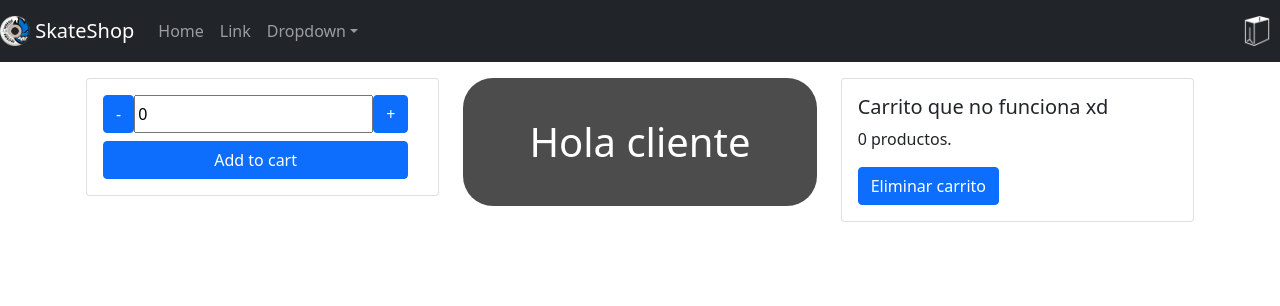
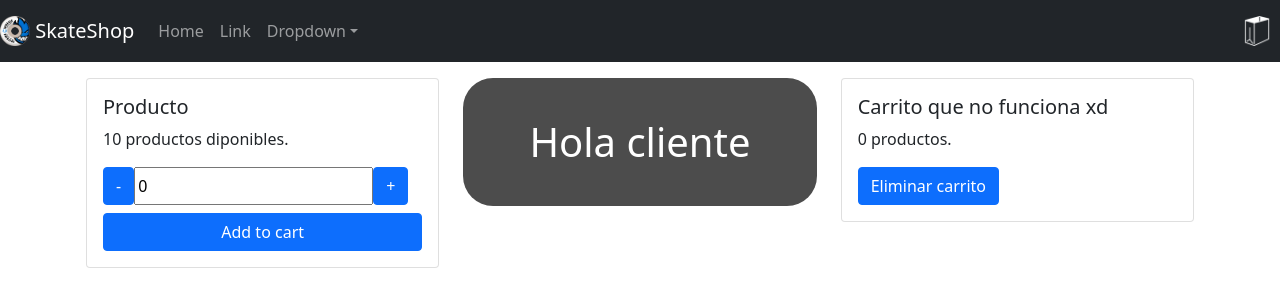
Before and after one commit to marcos-parengo-c/Tienda-de-skate, a React (Create React App) app: page / in a window 1280 px wide. Shown: the top 306 px of the page. Built offline with nearby package versions, Linux system fonts and the light colour scheme.

Commit message:
Titulo y stock en la card del producto

```diff
--- a/src/containers/ItemListContainer/Contador/index.jsx
+++ b/src/containers/ItemListContainer/Contador/index.jsx
@@ -10,20 +10,22 @@ const Contador = ({ firstStock }) => {
         <Col>
             <div className="card">
                 <div class="card-body">
-                            <div class="d-grid gap-2 col-6 ml-auto">
+                    <h5 className="card-title">Producto</h5>
+                    <p className="card-text">{stock} productos diponibles.</p>
+                    <div class="d-grid gap-2 col-12 ml-auto">
                         <div class="d-flex justify-content-start">
                             <button type="button" className="btn btn-primary" onClick={() => { if (contador > 0) { setContador(contador - 1) } }}>-</button>
                             <input type="number" className="num" value={contador} />
                             <button type="button" className="btn btn-primary" onClick={() => {
-                                         if(contador<stock){
+                                if (contador < stock) {
                                     setContador(contador + 1)
-                                            }else{alert('No podes añadir mas que estos elementos ya que el stock es de '+stock)}
+                                } else { alert('No podes añadir mas que estos elementos ya que el stock es de ' + stock) }
                             }}>+</button>
                         </div>
                         <button type="button" className="btn btn-primary"
                             onClick={() => {
                                 setContador(0);
-                                            setStock(stock-contador)
+                                setStock(stock - contador)
                             }}>Add to cart
                             </button>
                     </div>
```
Also changed, not shown: 1 other file (tests, documents, lock files or other folders). Lines whose indentation alone changed are shown as unchanged.
